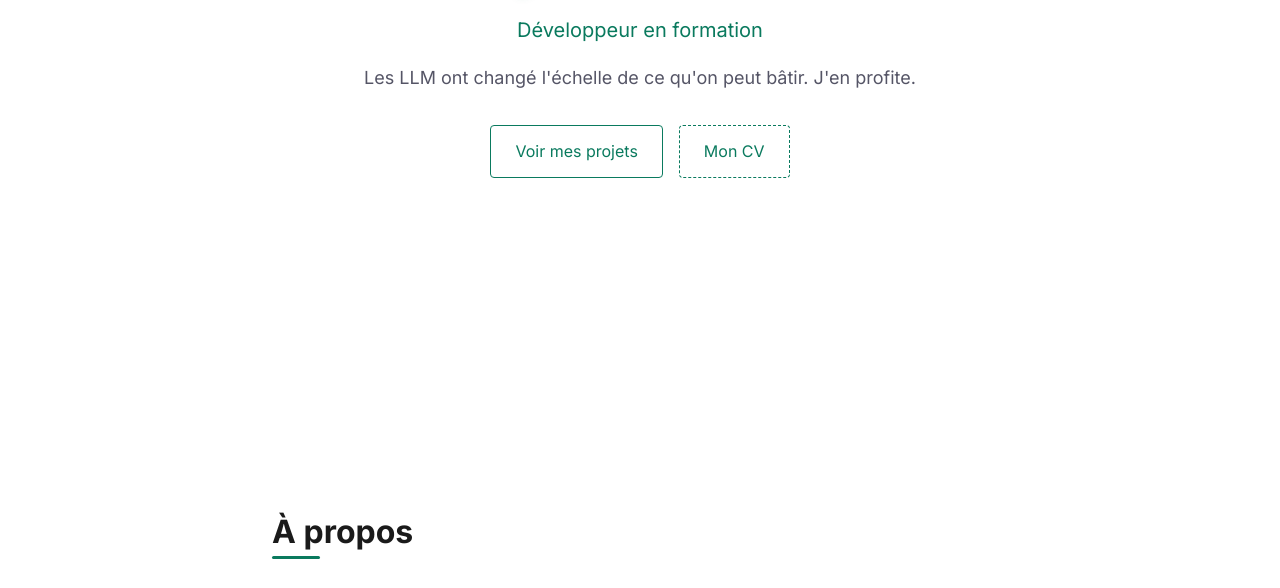
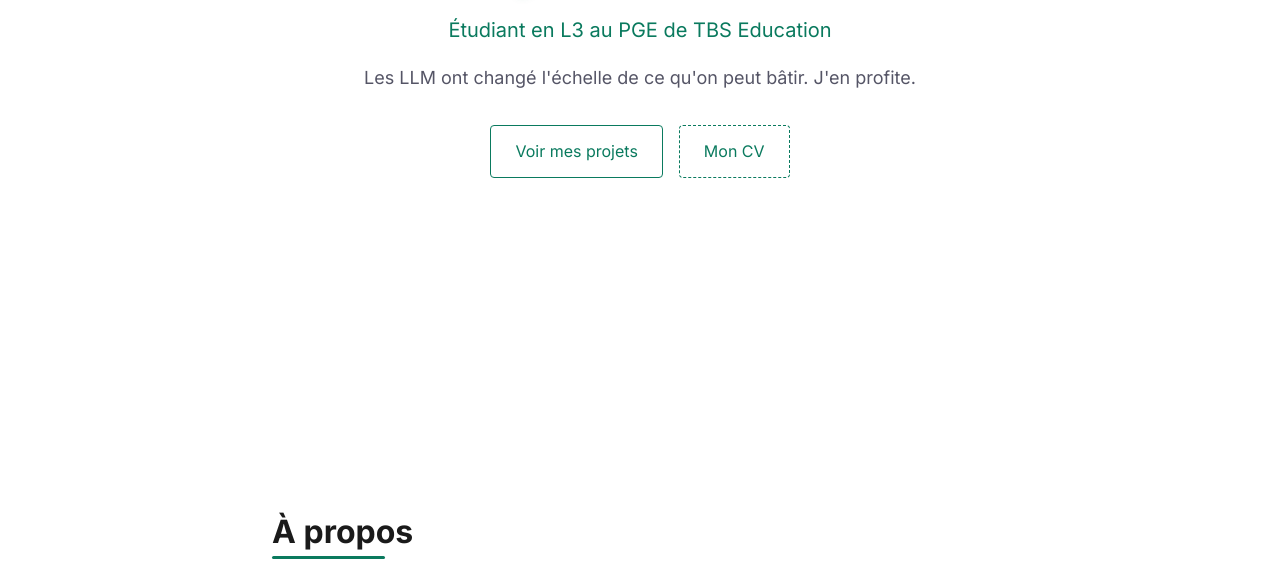
Before and after one commit to florycarm-a11y/PORTFOLIO, a plain HTML site: page index.html in a window 1280 px wide. Shown: the part 351-939 px from the top of the page. Drawn offline with Linux system fonts and the light colour scheme.

Commit message:
feat: titre actualisé + animation du trait sous les titres au scroll
- Hero subtitle et JSON-LD jobTitle : "Étudiant en L3 au PGE de TBS Education"
- Trait vert sous chaque titre de section s'allonge/raccourcit selon la
  position du titre dans le viewport (max = largeur du titre)
- Respect de prefers-reduced-motion (largeur statique 3rem en repli)
- .claude/launch.json : config serveur de prévisualisation locale

Co-Authored-By: Claude Opus 4.7 (1M context) <noreply@anthropic.com>

```diff
--- a/css/style.css
+++ b/css/style.css
@@ -165,10 +165,20 @@ section {
     position: absolute;
     bottom: 0;
     left: 0;
-    width: 3rem;
+    width: var(--trait-w, 3rem);
     height: 3px;
     background-color: var(--color-accent);
     border-radius: 2px;
+    will-change: width;
+}
+
+@media (prefers-reduced-motion: reduce) {
+    .about__title::after,
+    .projects__title::after,
+    .blog__title::after,
+    .contact__title::after {
+        width: 3rem;
+    }
 }
 
 .contact__title {
--- a/index.html
+++ b/index.html
@@ -28,7 +28,7 @@
         "@type": "Person",
         "name": "Floryan Leblanc",
         "url": "https://florycarm-a11y.github.io/PORTFOLIO/",
-        "jobTitle": "Développeur en formation",
+        "jobTitle": "Étudiant en L3 au PGE de TBS Education",
         "sameAs": [
             "https://github.com/florycarm-a11y",
             "https://www.linkedin.com/in/fleblanc17"
@@ -87,7 +87,7 @@
     <!-- Hero -->
     <header class="hero">
         <h1 class="hero__title">Floryan Leblanc</h1>
-        <p class="hero__subtitle">Développeur en formation</p>
+        <p class="hero__subtitle">Étudiant en L3 au PGE de TBS Education</p>
         <p class="hero__tagline">Les LLM ont changé l'échelle de ce qu'on peut bâtir. J'en profite.</p>
         <div class="hero__actions">
             <a class="hero__cta" href="#projects">Voir mes projets</a>
--- a/js/main.js
+++ b/js/main.js
@@ -113,3 +113,38 @@ navList.querySelectorAll('.nav__link').forEach(link => {
         hamburger.setAttribute('aria-expanded', 'false');
     });
 });
+
+// --- Dynamic title trait (grows/shrinks with scroll) ---
+const reduceMotion = window.matchMedia('(prefers-reduced-motion: reduce)').matches;
+
+if (!reduceMotion) {
+    const titles = document.querySelectorAll(
+        '.about__title, .projects__title, .blog__title, .contact__title'
+    );
+    const MIN_PX = 16;
+
+    function updateTraits() {
+        const vh = window.innerHeight;
+        titles.forEach(t => {
+            const rect = t.getBoundingClientRect();
+            const progress = Math.max(0, Math.min(1, 1 - rect.top / vh));
+            const maxPx = t.offsetWidth;
+            const widthPx = MIN_PX + progress * (maxPx - MIN_PX);
+            t.style.setProperty('--trait-w', `${widthPx.toFixed(1)}px`);
+        });
+    }
+
+    let ticking = false;
+    function onScroll() {
+        if (ticking) return;
+        ticking = true;
+        requestAnimationFrame(() => {
+            updateTraits();
+            ticking = false;
+        });
+    }
+
+    window.addEventListener('scroll', onScroll, { passive: true });
+    window.addEventListener('resize', onScroll, { passive: true });
+    updateTraits();
+}
```
Also changed, not shown: .claude/launch.json (added).
